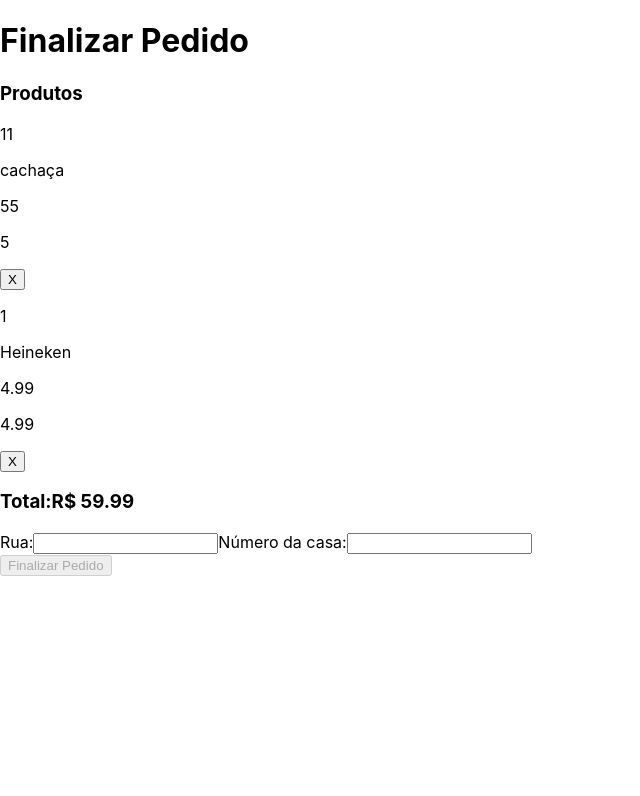
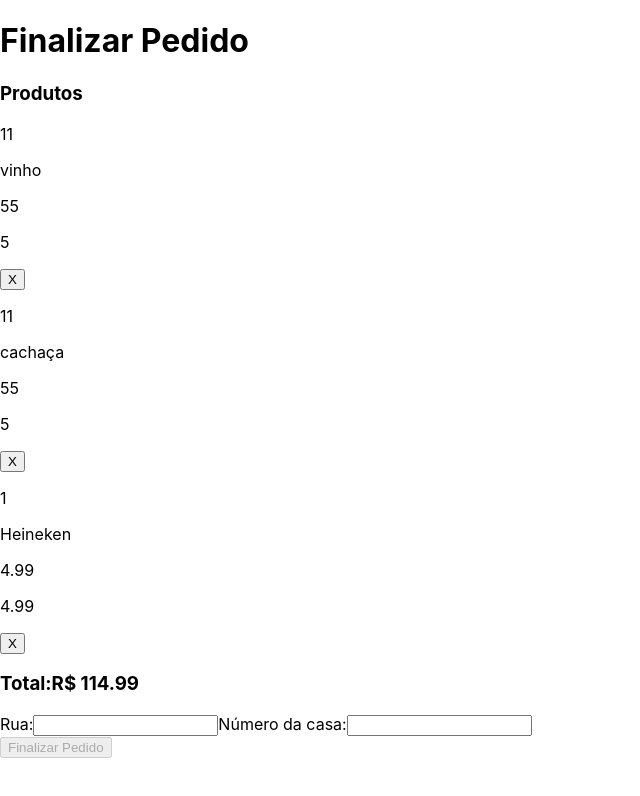
Before and after one commit to cleytonoliveira/trybeer, a React (Create React App) app in the folder front-end/: page /checkout in a window 1280 px wide. Shown: the top 796 px of the page, without its empty margins (0-640 px from the left). Built offline with nearby package versions, Linux system fonts and the light colour scheme.

Commit message:
feat: merge new branch req 01, file 'checkout'

```diff
--- a/front-end/src/pages/Checkout.jsx
+++ b/front-end/src/pages/Checkout.jsx
@@ -7,6 +7,12 @@ import FormCheckout from '../components/pageCheckout/FormCheckout';
 
 function Checkout() {
   const produtos = [
+    {
+      quantity: 11,
+      name: 'vinho',
+      totalValue: 55.00,
+      value: 5,
+    },
     {
       quantity: 11,
       name: 'cachaça',
```
